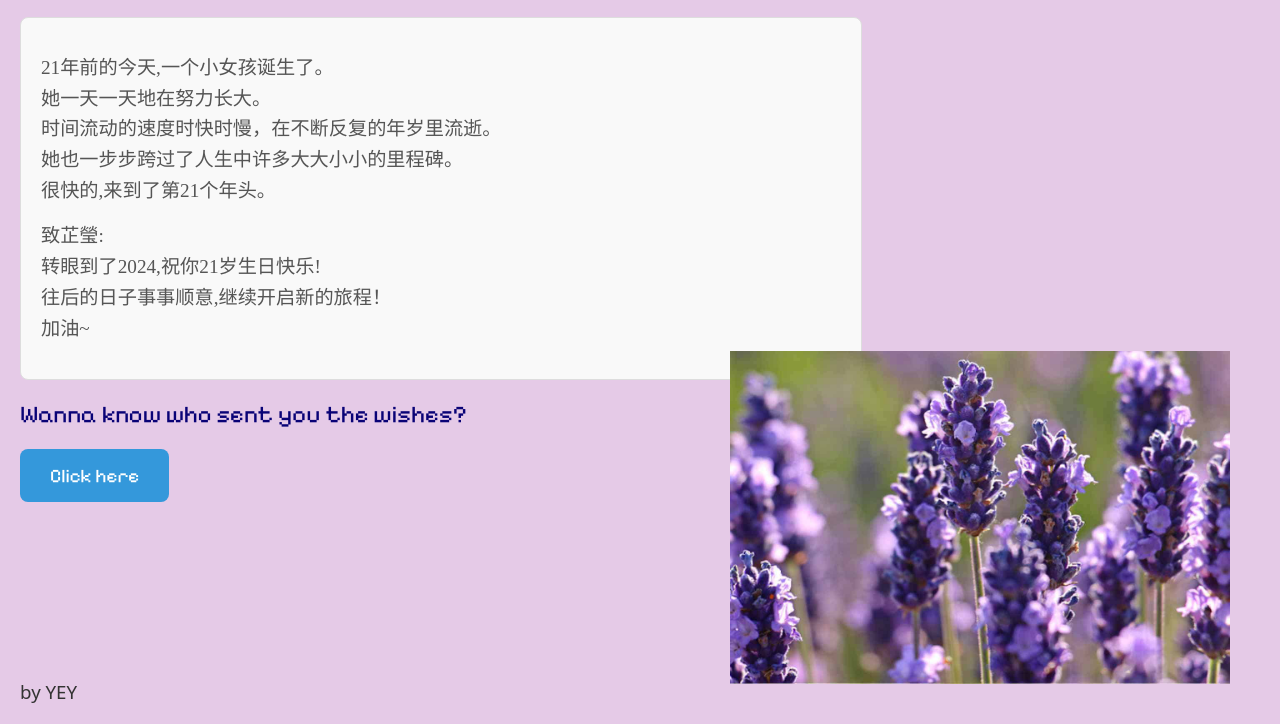
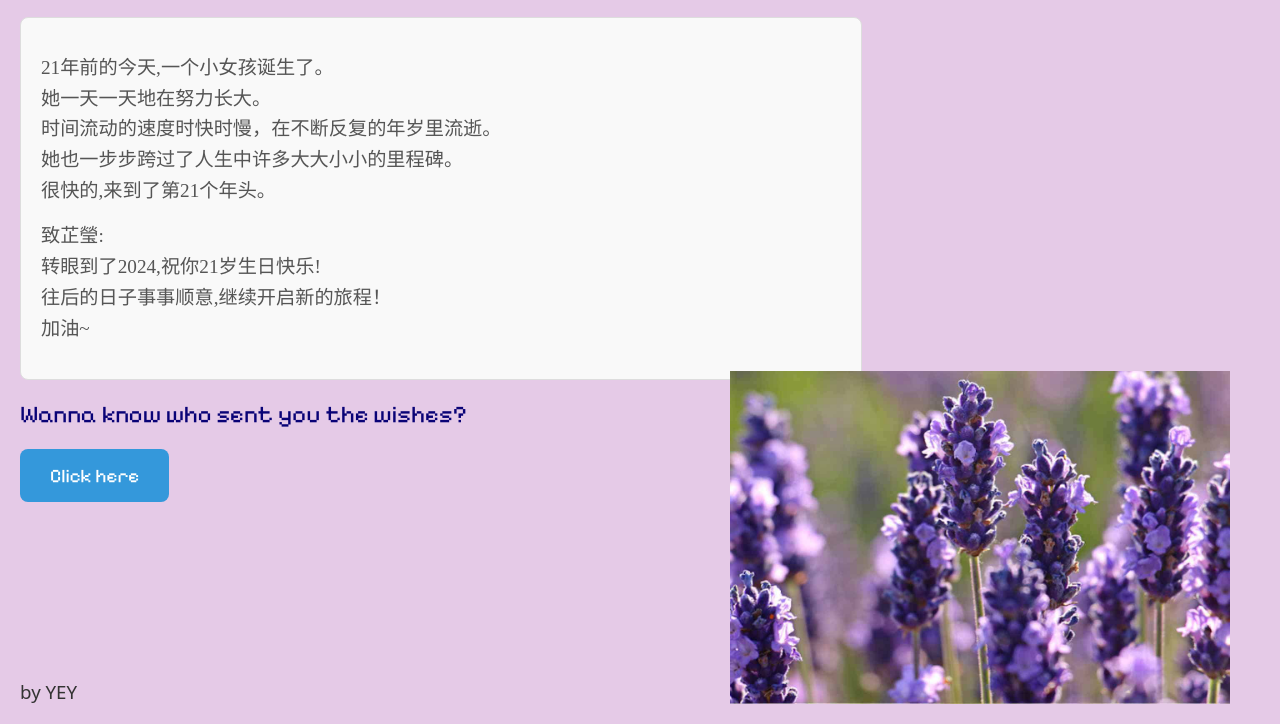
Before and after one commit to Customized21stBirthday/lavender, a plain HTML site: page next.html in a window 1280 px wide. Shown: the part 76-800 px from the top of the page. Drawn offline with Linux system fonts and the light colour scheme; a web font is replaced by a local one.

Commit message:
Update next.css

```diff
--- a/next.css
+++ b/next.css
@@ -33,7 +33,7 @@ body {
 
 .bottom-right-image {
     position: absolute;
-    bottom: 30px;
+    bottom: 10px;
     right: 40px;
     width: 500px; /* Adjust width as needed */
     height: auto; /* Maintain aspect ratio */
```
